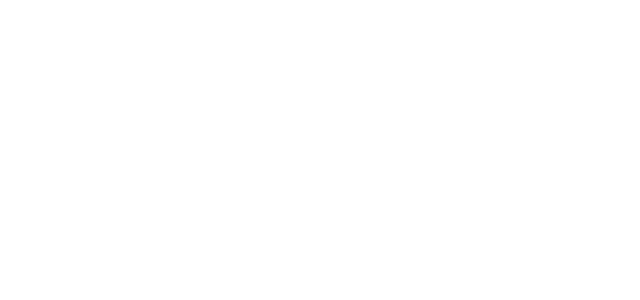
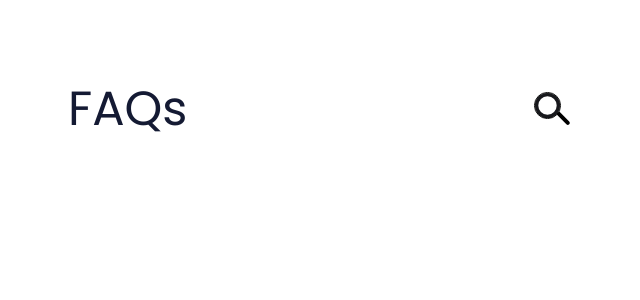
Before and after one commit to lodsa-ntos/vibralisten, a React (Create React App) app in the folder frontend/: page /faqs in a window 1280 px wide. Shown: the top 300 px of the page, without its empty margins (152-792 px from the left). Built offline with nearby package versions, Linux system fonts and the light colour scheme.

Commit message:
Add FAQ section with search functionality and styling

```diff
--- /dev/null
+++ b/frontend/src/components/SearchBar/SearchBar.css
@@ -0,0 +1,128 @@
+input {
+	color: #17181c;
+}
+
+form, input, .caret {
+  margin: auto;
+}
+form {
+  position: relative;
+  width: 100%;
+  max-width: 17em;
+}
+input, .caret {
+  display: block;
+  transition: all calc(1s) * 0.5 linear;
+}
+input {
+  background: transparent;
+  border-radius: 50%;
+  box-shadow: 0 0 0 0.25em inset;
+  caret-color: #255ff4;
+  width: 2em;
+  height: 2em;
+  appearance: none;
+  border: 1px solid #000;
+  padding: 0;
+  outline: none;
+}
+input:focus, input:valid {
+  background: #ffffff;
+  border-radius: 0.25em;
+  box-shadow: none;
+  padding: 0.75em 1em;
+  transition-duration: calc(1s * 0.25);
+  transition-delay: calc(1s * 0.25);
+  width: 100%;
+  height: 3em;
+}
+input:focus {
+  animation: showCaret var(1s) steps(1);
+  outline: transparent;
+}
+input:focus + .caret, input:valid + .caret {
+  animation: handleToCaret var(1s) linear;
+  background: transparent;
+  width: 1px;
+  height: 1.5em;
+  transform: translate(0,-1em) rotate(-180deg)
+  translate(7.5em, -0.25em);
+}
+input::-webkit-search-decoration {
+  appearance: none;
+}
+label {
+  color: #000;
+  overflow: hidden;
+  position: absolute;
+  width: 0;
+  height: 0;
+}
+.caret {
+  background: currentColor;
+  border-radius: 0 0 0.125em 0.125em;
+  margin-bottom: -0.6em;
+  width: 0.25em;
+  height: 1em;
+  transform: translate(0,-1em)
+  rotate(-45deg)
+  translate(0,0.875em);
+  transform-origin: 50% 0;
+}
+
+/* Animations */
+@keyframes showCaret {
+  form { caret-color: transparent; }
+  to { caret-color: #255ff4; }
+}
+
+@keyframes handleToCaret {
+  from {
+    background: currentColor;
+    width: 0.25em;
+    height: 1em;
+    transform: translate(0,-1em)
+    rotate(-45deg)
+    translate(0,0.875em);
+  }
+  25% {
+    background: currentColor;
+    width: 0.25em;
+    height: 1em;
+    transform: translate(0,-1em)
+    rotate(-180deg)
+    translate(0,0.875em);
+  }
+  50%, 62.5% {
+    background: #255ff4;
+    width: 1px;
+    height: 1.5em;
+    transform: translate(0,-1em)
+    rotate(-180deg)
+    translate(7.5em,2.5em);
+  }
+  75%, 99% {
+    background: #255ff4;
+    width: 1px;
+    height: 1.5em;
+    transform: translate(0,-1em)
+    rotate(-180deg)
+    translate(7.5em,-0.25em);
+  }
+  87.5% {
+    background: #255ff4;
+    width: 1px;
+    height: 1.5em;
+    transform: translate(0,-1em)
+    rotate(-180deg)
+    translate(7.5em,-0.125em);
+  }
+  to {
+    background: transparent;
+    width: 1px;
+    height: 1.5em;
+    transform: translate(0,-1em)
+    rotate(-180deg)
+    translate(7.5em,-0.25em);
+  }
+}
--- /dev/null
+++ b/frontend/src/components/SearchBar/SearchBar.js
@@ -0,0 +1,42 @@
+import React from "react";
+import { useState, useEffect } from "react";
+import "./SearchBar.css"
+
+function SearchBar() {
+  const [searchTerm, setSearchTerm] = useState("");
+
+  // Carregar valor guardado ao iniciar a página
+  // Load saved value when starting the page
+  useEffect(() => {
+    const savedSearch = sessionStorage.getItem("searchTerm");
+    if (savedSearch) {
+      setSearchTerm(savedSearch);
+    }
+  }, []);
+
+  // Atualizar o sessionStorage sempre que o user escrever algo
+  // Update the sessionStorage whenever the user writes something
+  const handleSearchChange = (e) => {
+    const value = e.target.value;
+    setSearchTerm(value);
+    sessionStorage.setItem("searchTerm", value);
+  };
+
+  return (
+    <form>
+      <label htmlFor="search">Search</label>
+      <input
+      id="search"
+      type="search"
+      pattern=".*\S.*"
+      required
+      value={searchTerm}
+      onChange={handleSearchChange}
+      autoComplete="off"
+      />
+      <span className="caret"></span>
+    </form>
+  );
+}
+
+export default SearchBar;
--- a/frontend/src/pages/FAQs/FAQs.css
+++ b/frontend/src/pages/FAQs/FAQs.css
@@ -1,4 +1,15 @@
 .faqs-section {
   min-height: 100vh;
   width: 100%;
+  padding: 80px 0;
 }
+
+.faqs-header {
+  display: flex;
+  justify-content: space-between;
+  align-items: center;
+}
+
+.faqs-title {
+  margin: 0;
+}
--- a/frontend/src/pages/FAQs/FAQs.js
+++ b/frontend/src/pages/FAQs/FAQs.js
@@ -1,10 +1,16 @@
 import React from "react";
+import SearchBar from "../../components/SearchBar/SearchBar";
 import "./FAQs.css";
 
 const FAQs = () => {
   return (
     <section className="faqs-section">
 
+      <header className="faqs-header">
+        <h1 className="faqs-title">FAQs</h1>
+        <SearchBar />
+      </header>
+
     </section>
   );
 };
```
